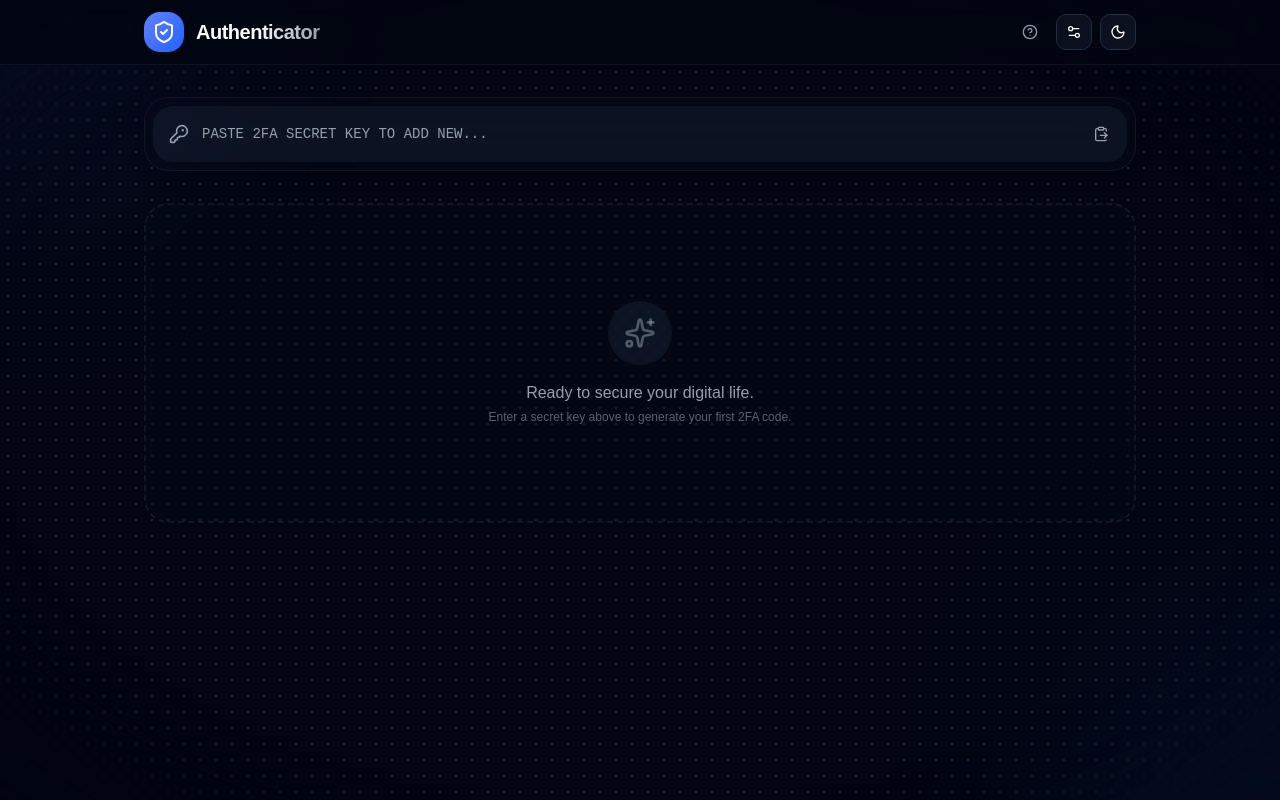
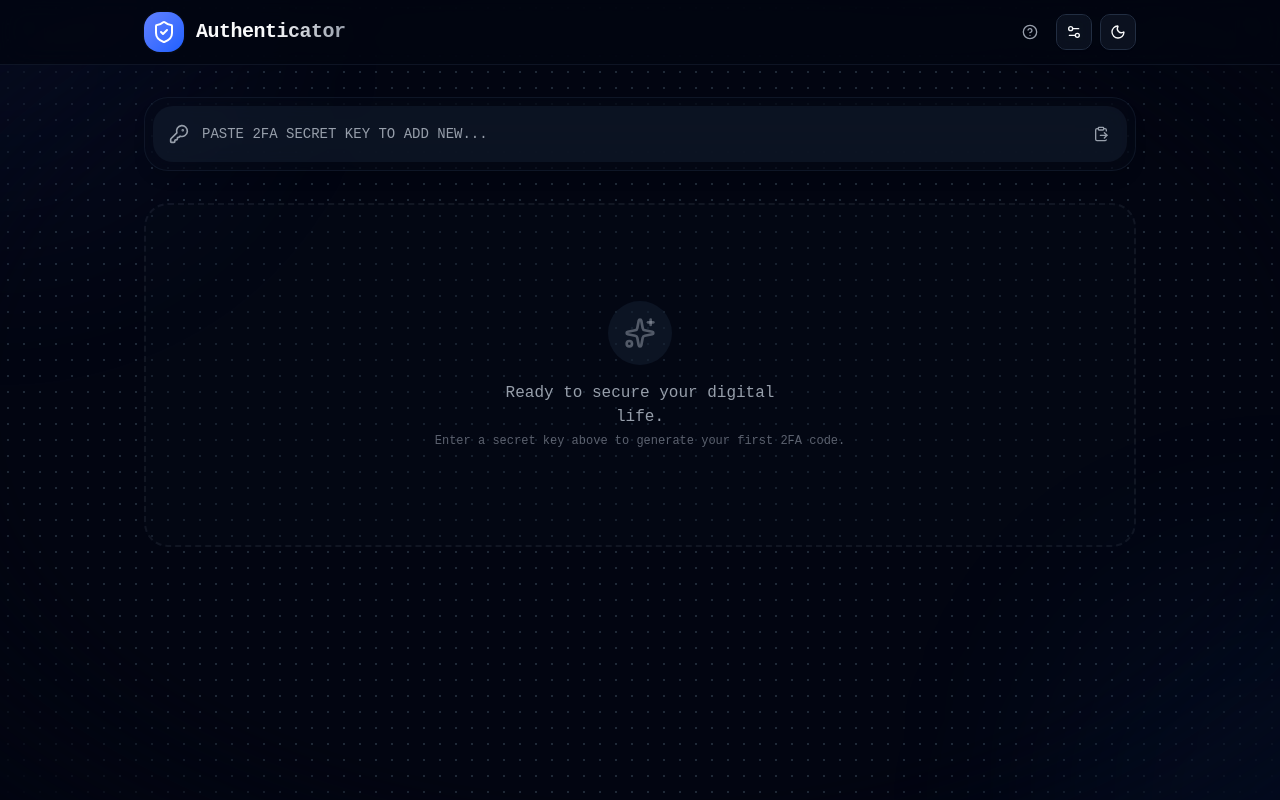
Before and after one commit to manhlinhfs/get2fa, a React (Vite) app: page / in a window 1280 px wide. Built offline with nearby package versions, Linux system fonts and the light colour scheme.

Commit message:
Style: Use JetBrains Mono font globally

```diff
--- a/src/index.css
+++ b/src/index.css
@@ -94,7 +94,7 @@
 }
 
 @theme inline {
-    --font-sans: 'Plus Jakarta Sans', sans-serif;
+    --font-sans: 'JetBrains Mono', monospace;
     --font-mono: 'JetBrains Mono', monospace;
     --color-sidebar-ring: var(--sidebar-ring);
     --color-sidebar-border: var(--sidebar-border);
```
